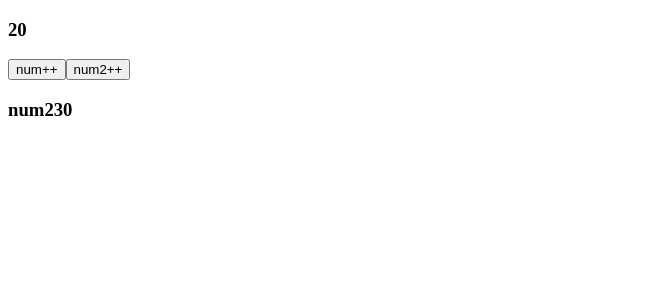
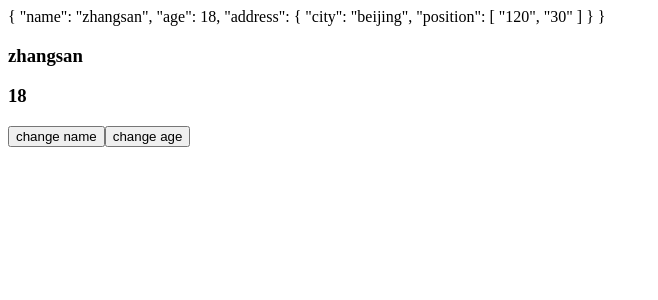
Before and after one commit to kyungsooseyo/daily-v3, a Vue app: page / in a window 1280 px wide. Shown: the top 300 px of the page, without its empty margins (0-658 px from the left). Built offline with nearby package versions, Linux system fonts and the light colour scheme.

Commit message:
✨ feat(vue): utilFN

```diff
--- a/src/main.js
+++ b/src/main.js
@@ -1,6 +1,7 @@
 import { createApp } from 'vue'
 // import './style.css'
 // import App from './App.vue'
-import App from './customRef.vue'
+// import App from './customRef.vue'
+import App from './utilsFn.vue'
 const app = createApp(App)
 app.mount('#app')
--- /dev/null
+++ b/src/utilsFn.vue
@@ -0,0 +1,28 @@
+<template>
+  <div>
+    {{ person }}
+  </div>
+  <h3>{{ name }}</h3>
+  <h3>{{ age }}</h3>
+  <!-- 修改name也会影响到person -->
+  <button @click="name = 'haha'">change name</button>
+  <button @click="person.age = '20'">change age</button>
+</template>
+
+<script setup>
+import { ref, isRef, unref, reactive, toRef,toRefs } from 'vue';
+const num = ref(10)
+//toRef toRefs 解构reactive 对象
+const person = reactive({
+  name: 'zhangsan',
+  age: 18,
+  address: {
+    city: 'beijing',
+    position: ['120', '30']
+  }
+})
+const name = toRef(person, 'name')
+const { age, address } = toRefs(person)
+</script>
+
+<style lang="scss" scoped></style>
```
